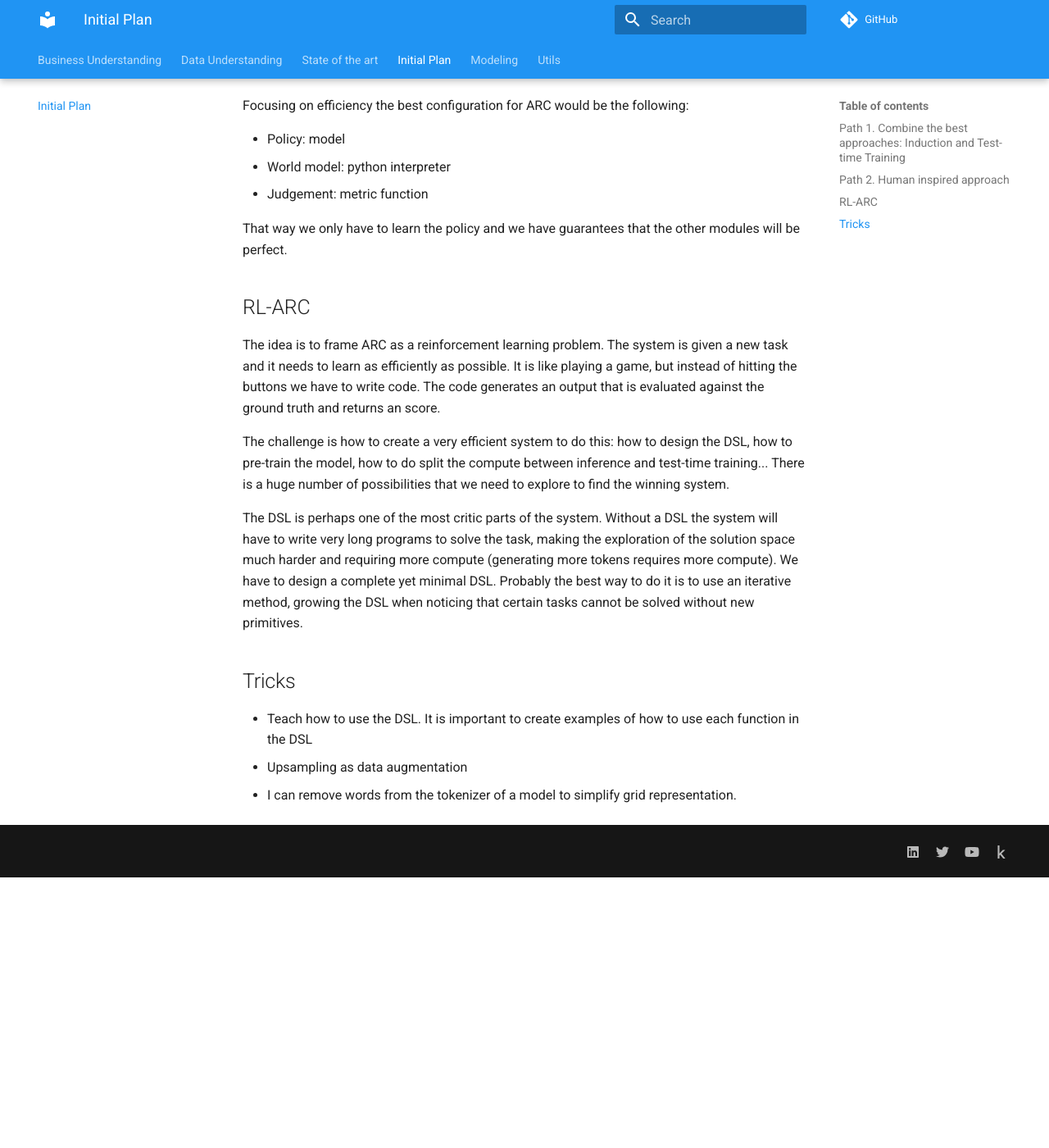
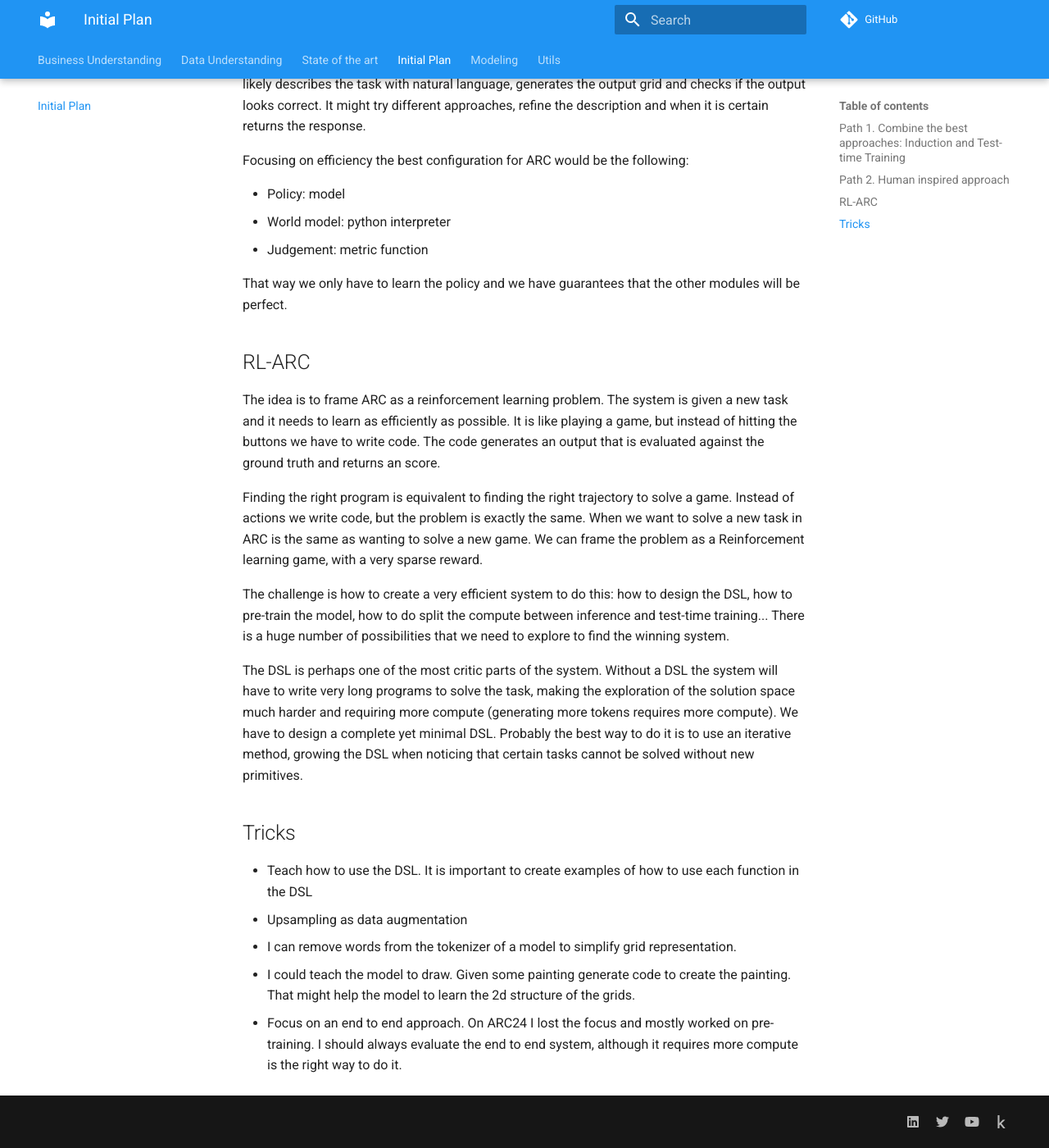
Before and after one commit to ironbar/arc25, an MkDocs documentation site: the page built from docs/04_Initial_Plan.md, in a window 1280 px wide and 1400 px high, scrolled down 1572 px. Shown: the whole window at 82% size. Built offline with MkDocs 1.6.1 and Material for MkDocs 9.7.7, drawn with Linux system fonts in a browser that asks for light colours; comment, search, counter and statistics services are not loaded; before the commit the page ends 2642 px from its top, so only the background shows below that; some of the changed text lies outside the part shown.

Commit message:
updated documentation

```diff
--- a/docs/04_Initial_Plan.md
+++ b/docs/04_Initial_Plan.md
@@ -16,6 +16,8 @@
 2. Enables to iteratively refine the solution by comparing the outputs with the ground truth. I would argue that this is similar to reasoning.
 
 My hypothesis is that we can use [hindsight experience replay (HER)](https://arxiv.org/abs/1707.01495) at test time to update the beliefs of the model and find the right solution more efficiently. Instead of sampling thousands of programs, sample a few and learn from the mistakes. **That is the way to combine induction and test-time training.**
+
+We can treat the failed code attempts that run as new tasks, and train the model on those tasks. Those tasks will be in the neighborhood of the task that we want to solve.
 
 We already know that HER enables faster learning, specially in very sparse reward environments.
 
@@ -46,6 +48,8 @@
 The idea is to frame ARC as a reinforcement learning problem. The system is given a new task and it needs to learn as efficiently as possible. It is like playing a game, but instead of hitting the buttons we have to write code.
 The code generates an output that is evaluated against the ground truth and returns an score.
 
+Finding the right program is equivalent to finding the right trajectory to solve a game. Instead of actions we write code, but the problem is exactly the same. When we want to solve a new task in ARC is the same as wanting to solve a new game. We can frame the problem as a Reinforcement learning game, with a very sparse reward.
+
 The challenge is how to create a very efficient system to do this: how to design the DSL, how to pre-train the model, how to do split the compute between inference and test-time training... There is a huge number of possibilities that we need to explore
 to find the winning system.
 
@@ -58,3 +62,5 @@
 - Teach how to use the DSL. It is important to create examples of how to use each function in the DSL
 - Upsampling as data augmentation
 - I can remove words from the tokenizer of a model to simplify grid representation.
+- I could teach the model to draw. Given some painting generate code to create the painting. That might help the model to learn the 2d structure of the grids.
+- Focus on an end to end approach. On ARC24 I lost the focus and mostly worked on pre-training. I should always evaluate the end to end system, although it requires more compute is the right way to do it.
```
